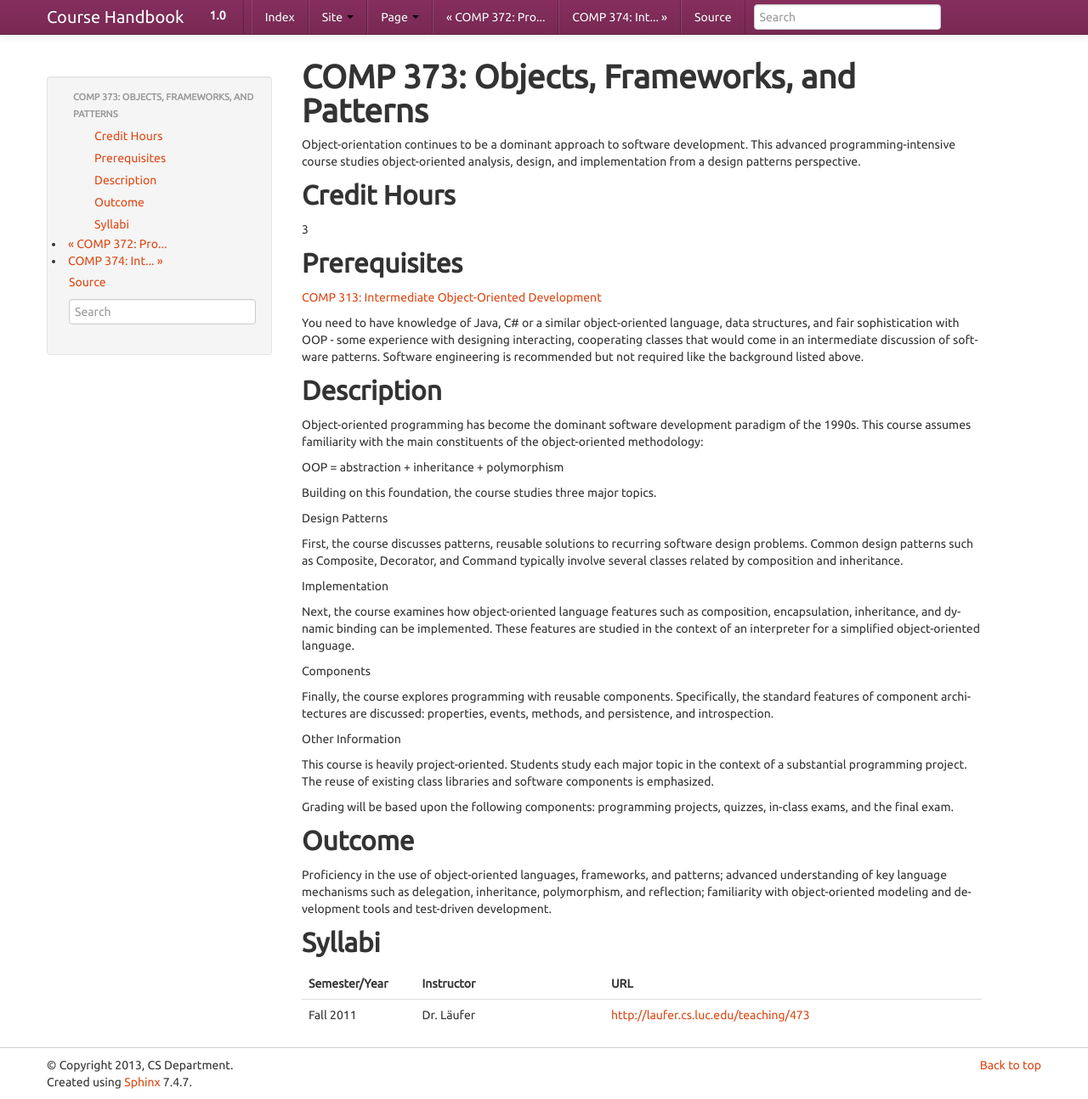
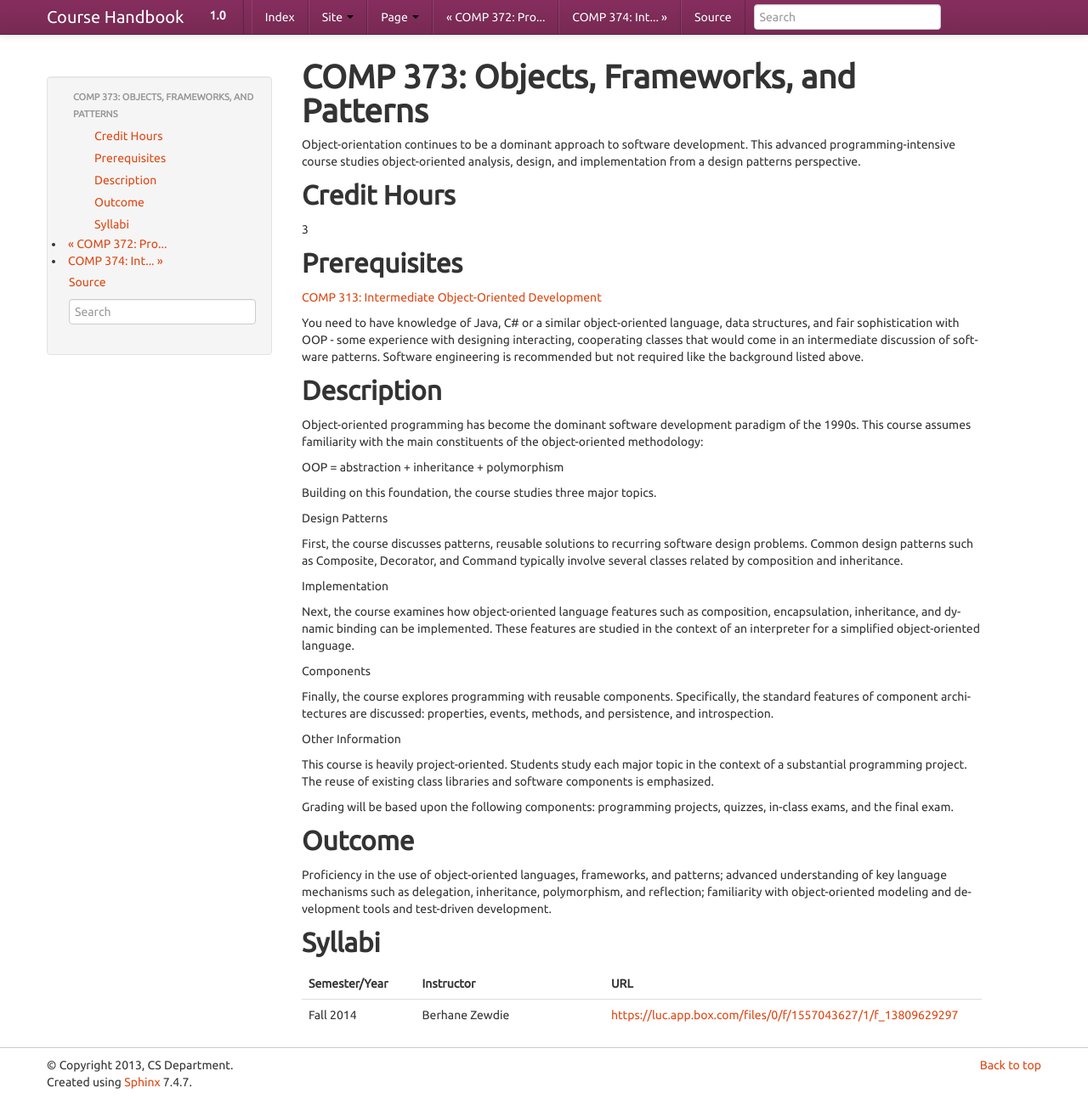
Before and after one commit to kyang5/coursedescriptions, a Sphinx documentation site: the page built from source/comp373.rst, in a window 1280 px wide and 1294 px high. Shown: the whole window at 85% size. Built offline with Sphinx 7.4.7, drawn with Linux system fonts in a browser that asks for light colours.

Commit message:
Added syllabus for COMP 373

```diff
--- a/source/comp373.rst
+++ b/source/comp373.rst
@@ -72,4 +72,4 @@
    	:header: "Semester/Year", "Instructor", "URL"
    	:widths: 15, 25, 50
 
-	"Fall 2011", "Dr. Läufer", "http://laufer.cs.luc.edu/teaching/473"
+	"Fall 2014", "Berhane Zewdie", "https://luc.app.box.com/files/0/f/1557043627/1/f_13809629297"
```
